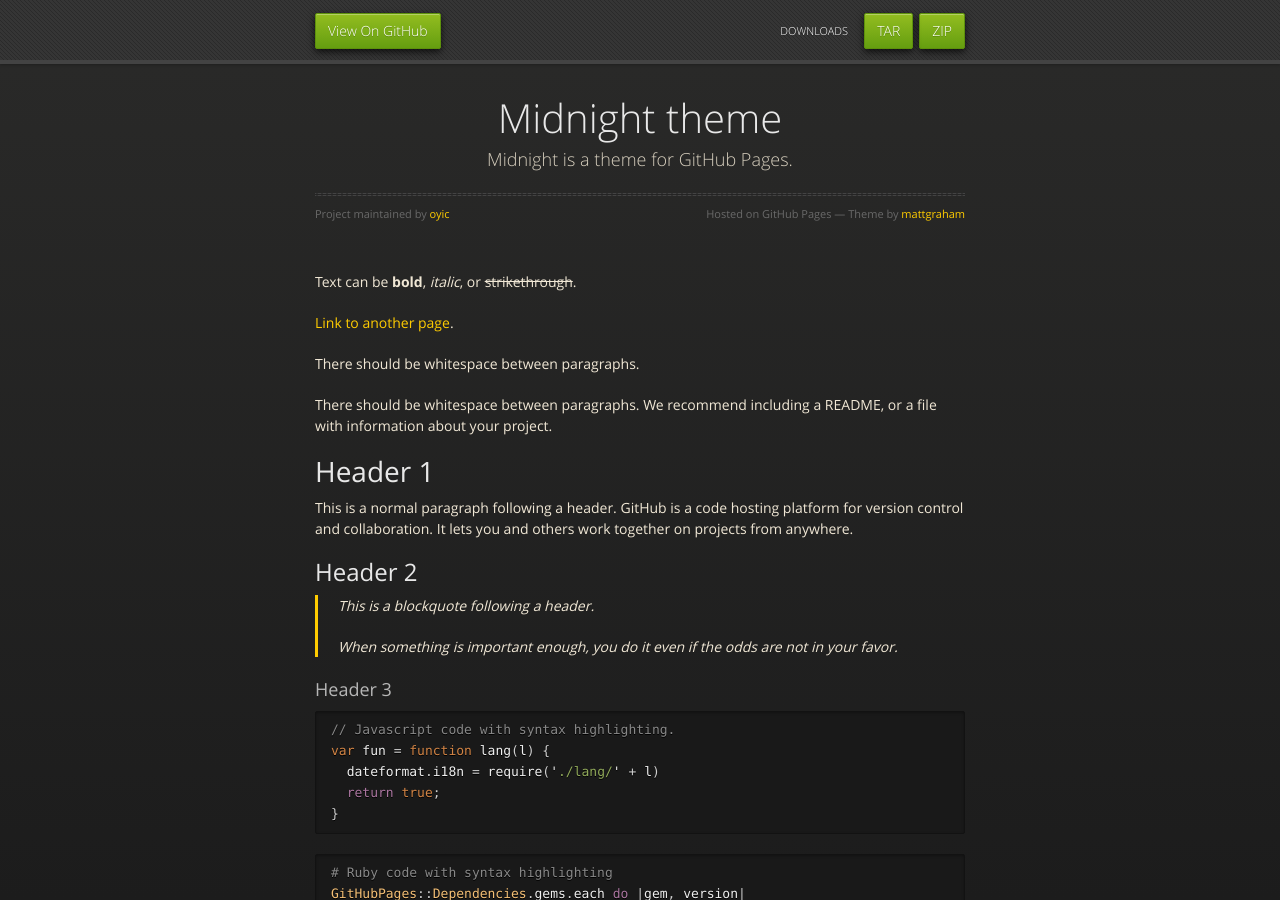
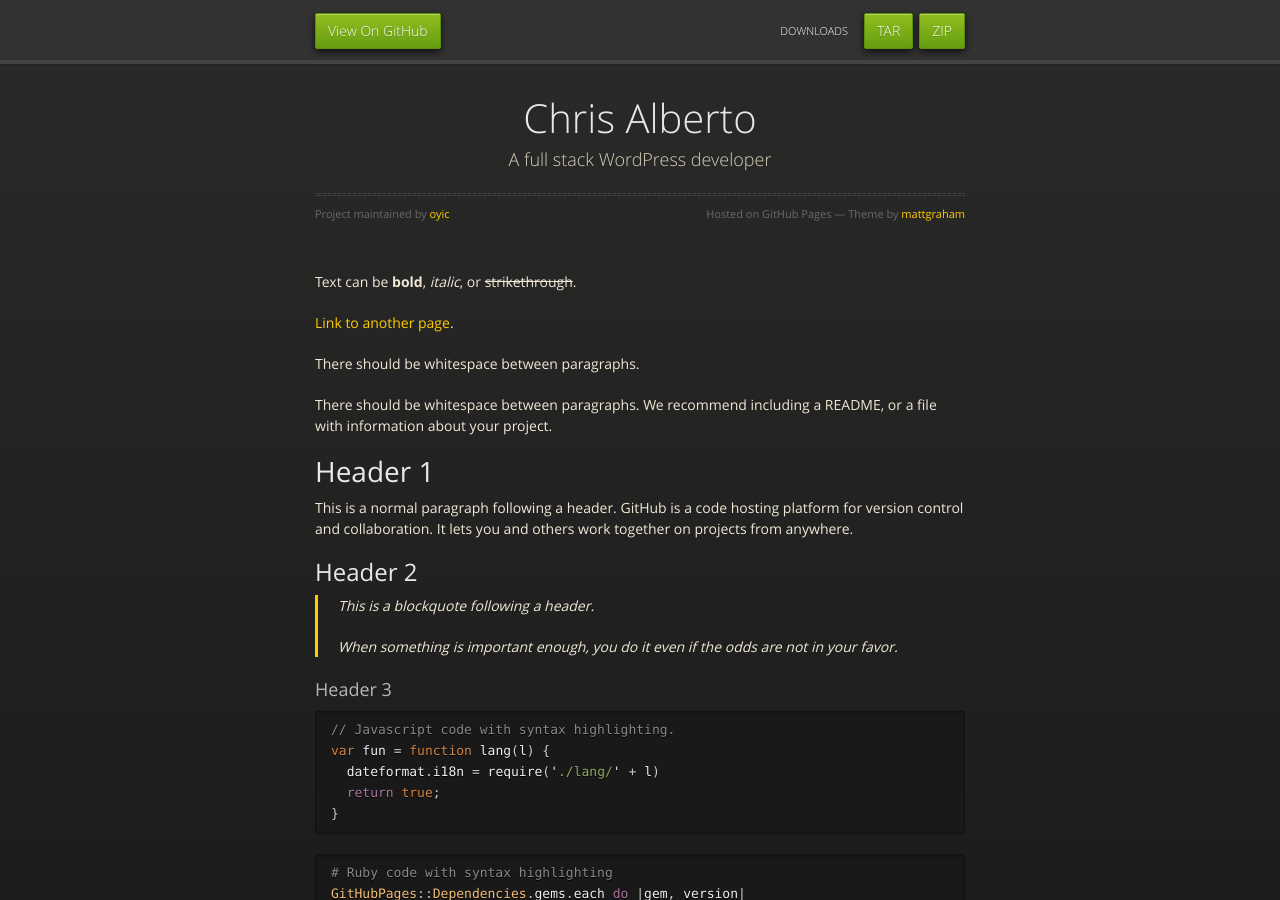
Before and after one commit to oyic/oyic.github.io, a Jekyll site: the page built from index.md, in a window 1280 px wide and 900 px high. Built offline with Jekyll 4.4.1, drawn with Linux system fonts in a browser that asks for light colours.

Commit message:
change title

```diff
--- a/_config.yml
+++ b/_config.yml
@@ -1,5 +1,5 @@
-title: Midnight theme
-description: Midnight is a theme for GitHub Pages.
+title: Chris Alberto
+description: A full stack WordPress developer
 show_downloads: true
 google_analytics:
 theme: jekyll-theme-midnight
```
